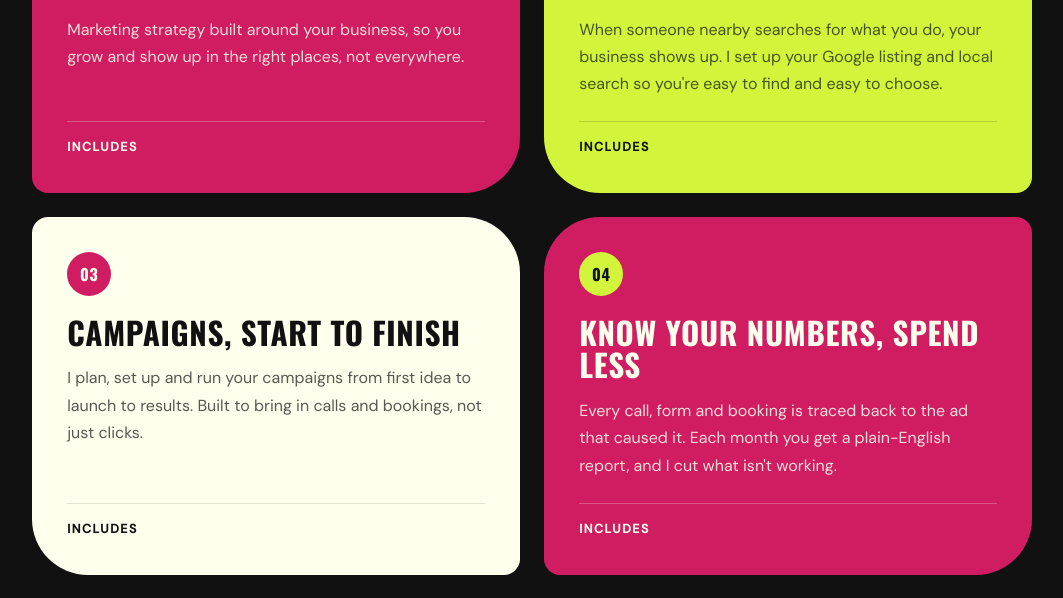
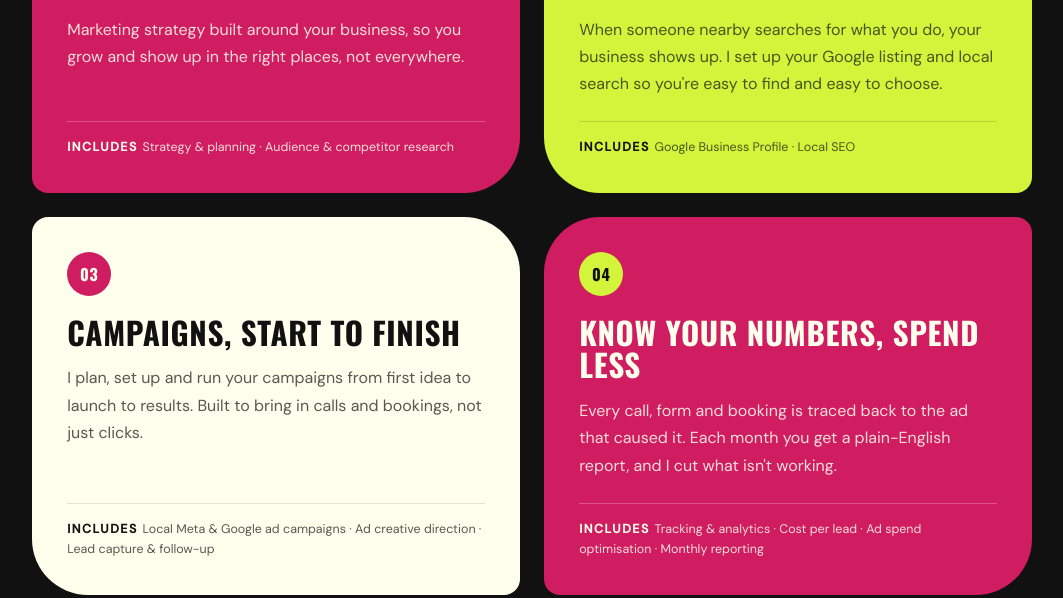
Before and after one commit to beccharnas-max/workhorsemarketingau, a React (Vite) app: page / in a window 1280 px wide. Shown: the part 2486-3084 px from the top of the page, without its empty margins (108-1171 px from the left). Built offline with nearby package versions, Linux system fonts and the light colour scheme.

Commit message:
Update contact buttons

```diff
--- a/src/app/pages/Home.tsx
+++ b/src/app/pages/Home.tsx
@@ -25,28 +25,28 @@ const SERVICES_DATA = [
     number: "01",
     title: "A plan that fits",
     text: "Marketing strategy built around your business, so you grow and show up in the right places, not everywhere.",
-    THINK: "Strategy & planning · Audience & competitor research",
+    includes: "Strategy & planning · Audience & competitor research",
   },
   {
     id: "found",
     number: "02",
     title: "Get found",
     text: "When someone nearby searches for what you do, your business shows up. I set up your Google listing and local search so you're easy to find and easy to choose.",
-    THINK: "Google Business Profile · Local SEO",
+    includes: "Google Business Profile · Local SEO",
   },
   {
     id: "campaigns",
     number: "03",
     title: "Campaigns, start to finish",
     text: "I plan, set up and run your campaigns from first idea to launch to results. Built to bring in calls and bookings, not just clicks.",
-    THINK: "Local Meta & Google ad campaigns · Ad creative direction · Lead capture & follow-up",
+    includes: "Local Meta & Google ad campaigns · Ad creative direction · Lead capture & follow-up",
   },
   {
     id: "numbers",
     number: "04",
     title: "Know your numbers, spend less",
     text: "Every call, form and booking is traced back to the ad that caused it. Each month you get a plain-English report, and I cut what isn't working.",
-    THINK: "Tracking & analytics · Cost per lead · Ad spend optimisation · Monthly reporting",
+    includes: "Tracking & analytics · Cost per lead · Ad spend optimisation · Monthly reporting",
   },
 ];
 
```
